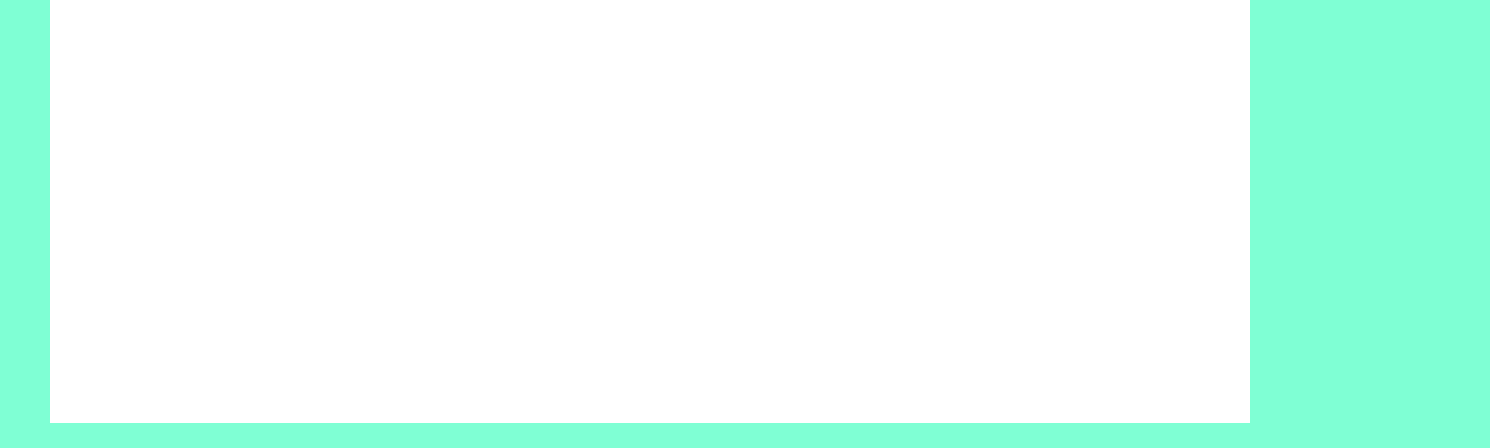
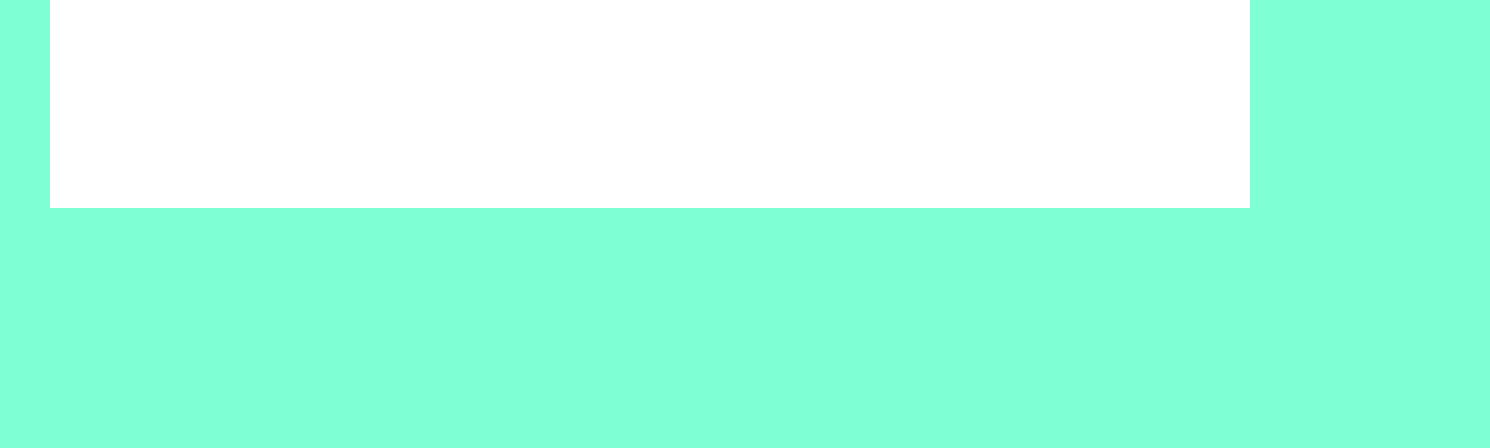
Before and after one commit to cchinw/Eden, a plain HTML site: page index.html in a window 1280 px wide. Shown: the part 387-835 px from the top of the page, 1490 px wide, since content can reach past the window. Drawn offline with Linux system fonts and the light colour scheme.

Commit message:
pause for now

```diff
--- a/style.css
+++ b/style.css
@@ -37,6 +37,7 @@ body {
   height: 150vmin;
   width: 150vmin;
   align-self: auto;
+  border: 30vmin solid #7fffd4;
 }
 .snake {
   background-color: green;
```
